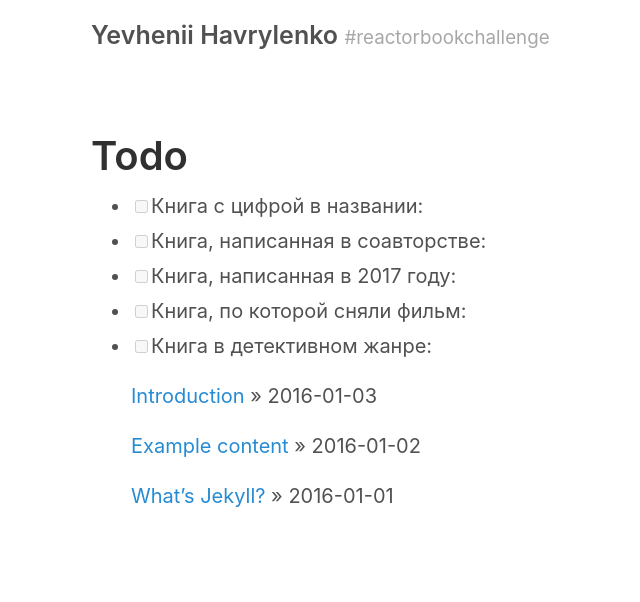
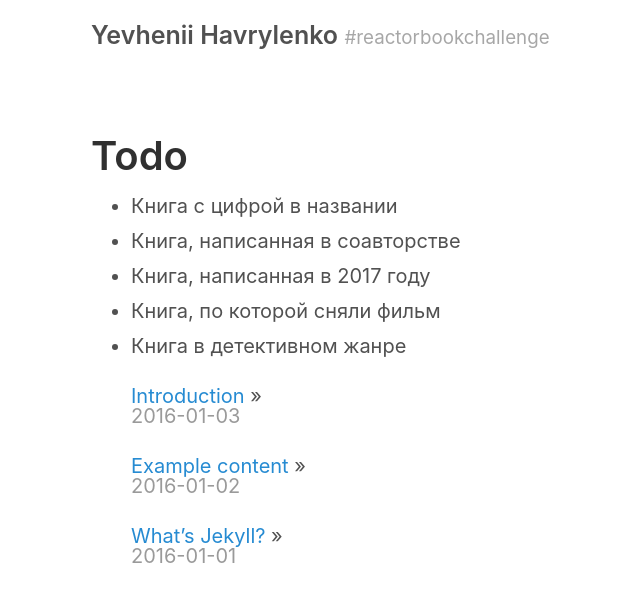
Before and after one commit to yevhenii-havrylenko/yevhenii-havrylenko.github.io, a Jekyll site: the page built from index.md, in a window 1280 px wide. Shown: the top 602 px of the page, without its empty margins (199-839 px from the left). Built offline with Jekyll 4.4.1, drawn with Linux system fonts in a browser that asks for light colours.

Commit message:
Update index.md

```diff
--- a/index.md
+++ b/index.md
@@ -2,13 +2,12 @@
 layout: page
 title: Todo
 ---
-- [ ]    Книга с цифрой в названии:
-- [ ]    Книга, написанная в соавторстве:
-- [ ]    Книга, написанная в 2017 году:
-- [ ]    Книга, по которой сняли фильм:
-- [ ]    Книга в детективном жанре:
-
+- Книга с цифрой в названии
+- Книга, написанная в соавторстве
+- Книга, написанная в 2017 году
+- Книга, по которой сняли фильм
+- Книга в детективном жанре
 
 {% for post in site.posts %}
-  [ {{ post.title }} ]({{ post.url }})   &raquo;  {{ post.date | date: "%Y-%m-%d" }}
+  [ {{ post.title }} ]({{ post.url }})   &raquo; <time class="post-date"> {{ post.date | date: "%Y-%m-%d" }} </time>
 {% endfor %}
```
